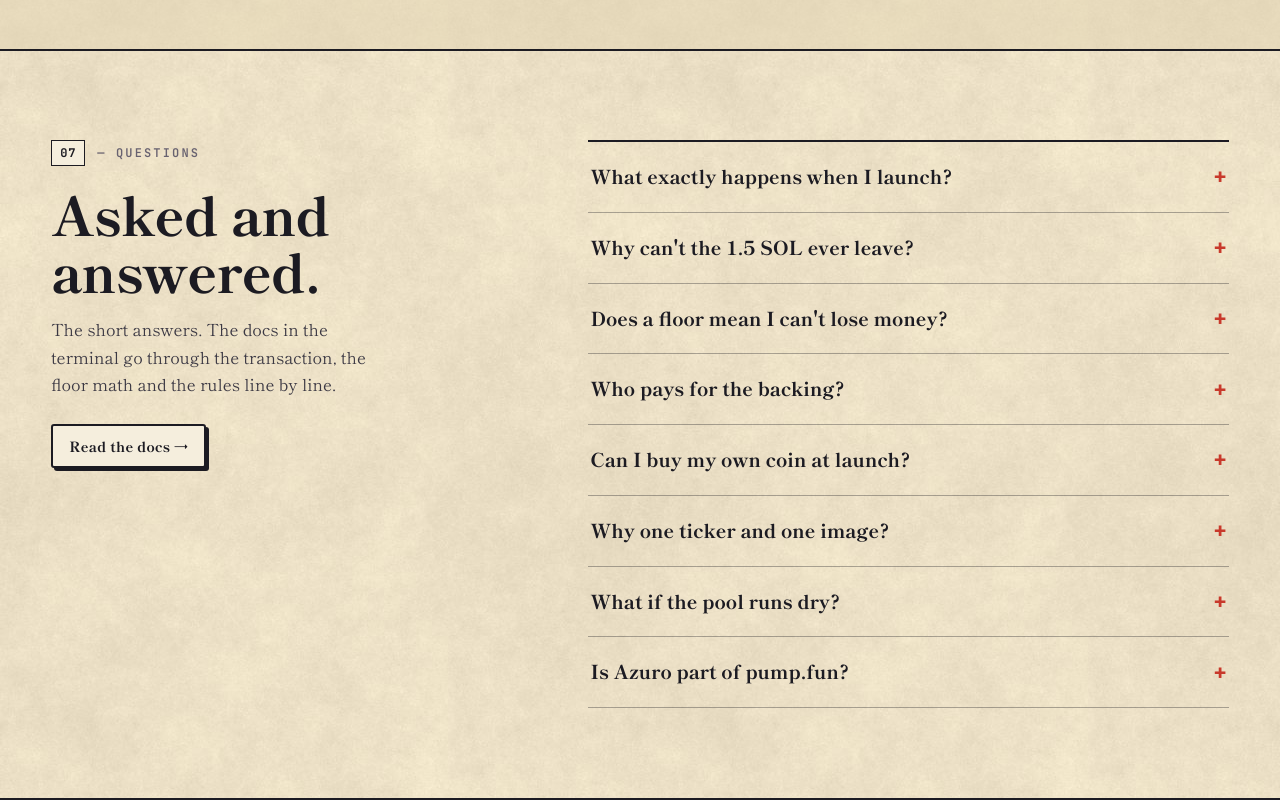
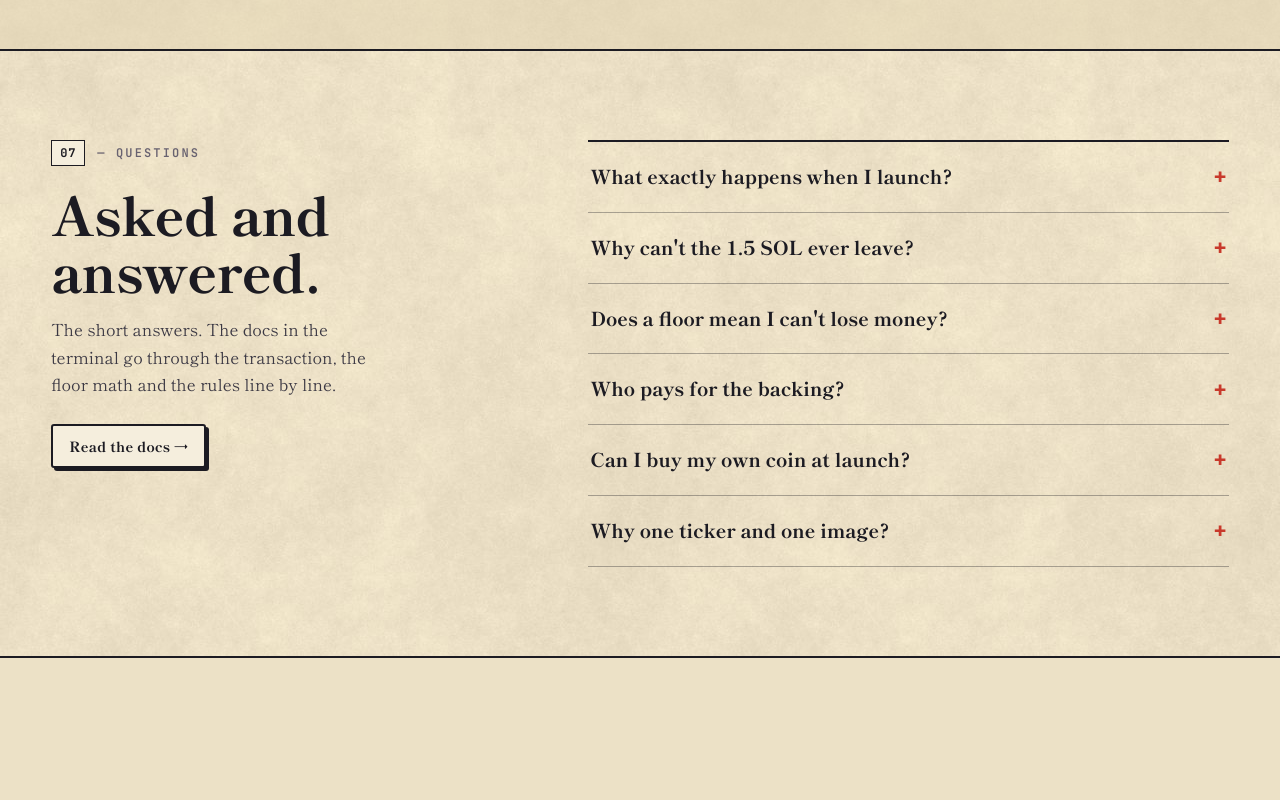
Before and after one commit to madii506/azuro, a website: page home.html in a window 1280 px wide. Shown: the part 5380-6180 px from the top of the page. After the commit the page ends 6038 px from the top, so only its background shows below. Drawn offline with Linux system fonts and the light colour scheme; no server answers.

Commit message:
Add files via upload

```diff
--- a/home.html
+++ b/home.html
@@ -454,8 +454,6 @@ section.band.alt{background:rgba(226,211,177,.5)}
       <details><summary>Who pays for the backing?</summary><p>The platform's pool, a public wallet you can watch above. You pay pump.fun's normal creation cost, network fees and your own optional buy. Azuro adds no fee to your launch.</p></details>
       <details><summary>Can I buy my own coin at launch?</summary><p>Yes, up to 0.5 SOL, and always after the backing. You can't buy before it: the backing is first in the launch transaction.</p></details>
       <details><summary>Why one ticker and one image?</summary><p>So nobody can copy a coin that is doing well. A ticker or an image already used on Azuro is refused, including images that are only slightly changed.</p></details>
-      <details><summary>What if the pool runs dry?</summary><p>Then launching pauses. The site shows how many launches the pool can still back, and the terminal won't let anyone launch a coin it can't back.</p></details>
-      <details><summary>Is Azuro part of pump.fun?</summary><p>No. Azuro is independent. Every coin is created and traded on pump.fun's own program, and graduates to pump.fun's pool like any other coin.</p></details>
     </div>
     </div>
   </div>
```
